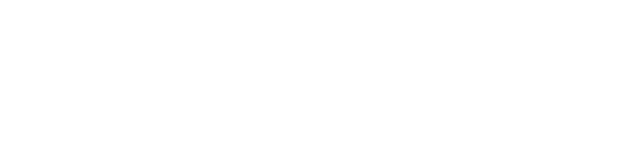
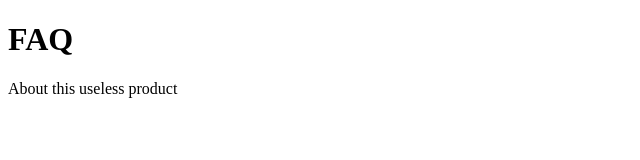
Before and after one commit to Marffe/Leelgo_Unsearch_Engine, a plain HTML site: page faq.html in a window 1280 px wide. Shown: the whole page, without its empty margins (0-640 px from the left). Drawn offline with Linux system fonts and the light colour scheme.

Commit message:
Added FAQ superior part and FAQ SASS styeles files

```diff
--- a/faq.html
+++ b/faq.html
@@ -7,6 +7,9 @@
     <title>Leelgo FAQ</title>
 </head>
 <body>
-
+    <div class="title">
+        <h1>FAQ</h1>
+        <p>About this useless product</p>
+    </div>
 </body>
 </html>
```
Also changed, not shown: faq_style.scss (added).
